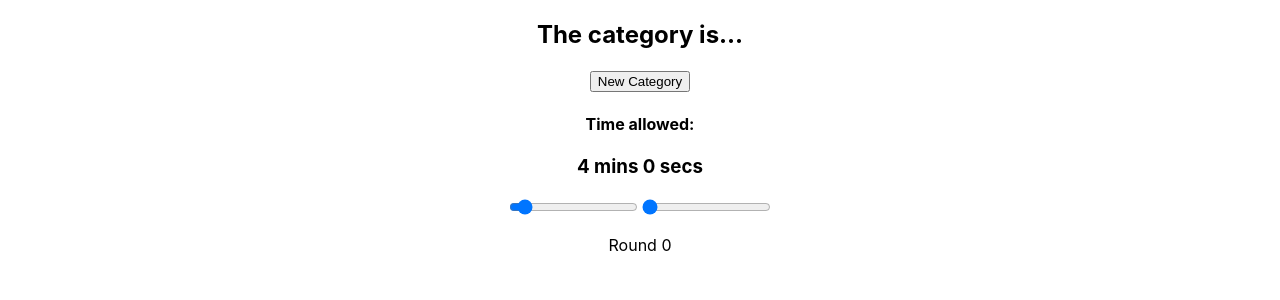
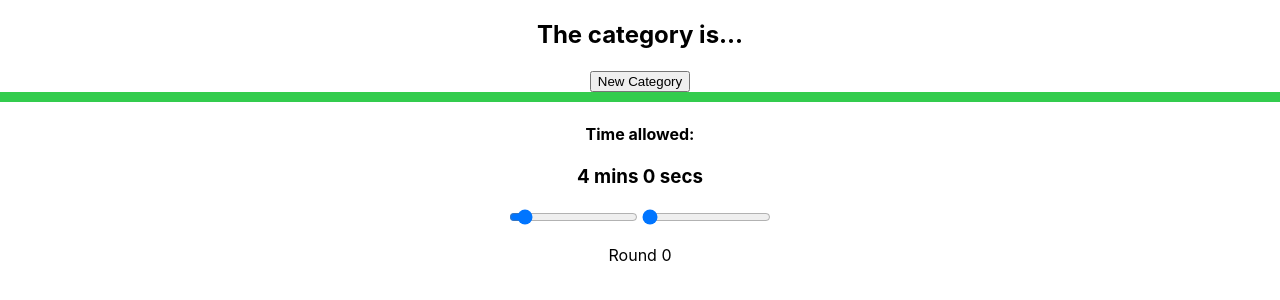
Before and after one commit to JoeParker/categoriser, a React (Create React App) app: page / in a window 1280 px wide. Shown: the top 300 px of the page. Built offline with nearby package versions, Linux system fonts and the light colour scheme.

Commit message:
Progress bar + colour cycle

```diff
--- a/src/components/Timer.js
+++ b/src/components/Timer.js
@@ -71,7 +71,15 @@ class Timer extends React.Component {
     return rem > 0 ? rem : 0
   }
 
+
+
   render() {
+
+    let progressBarStyle = {
+      width: window.innerWidth - window.innerWidth / this.state.begin * this.state.time,
+      height: '10px',
+      backgroundColor: 'hsl('+ (130 - (130 / this.state.begin * this.state.time)) +', 60%, 50%)'
+    }
 
     let Start = (this.state.time === 0) ?
       <button onClick={this.startTimer}>Start</button> :
@@ -91,7 +99,10 @@ class Timer extends React.Component {
 
     return(
       <div>
-        {this.state.time != 0 && <h3>Time Remaining: {ms(this.getTimeRemaining())}</h3>}
+        <div style={progressBarStyle}>
+        </div>
+        {this.state.time !== 0 && this.getTimeRemaining() > 0 && <h3>Time Remaining: {ms(this.getTimeRemaining())}</h3>}
+        {this.getTimeRemaining() <= 0 && <h2>Time's Up!</h2>}
         {this.getTimeRemaining() > 0 && Resume}
         {this.getTimeRemaining() > 0 && Pause}
     {/*<button onClick={() => new Audio(audioFile).play()}>Test Audio</button>*/}
```
